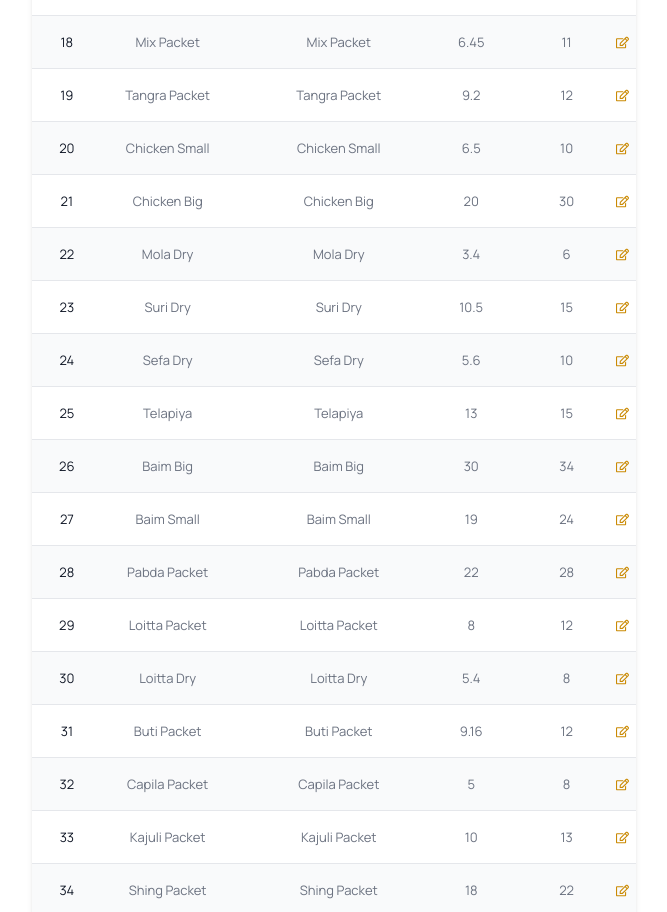
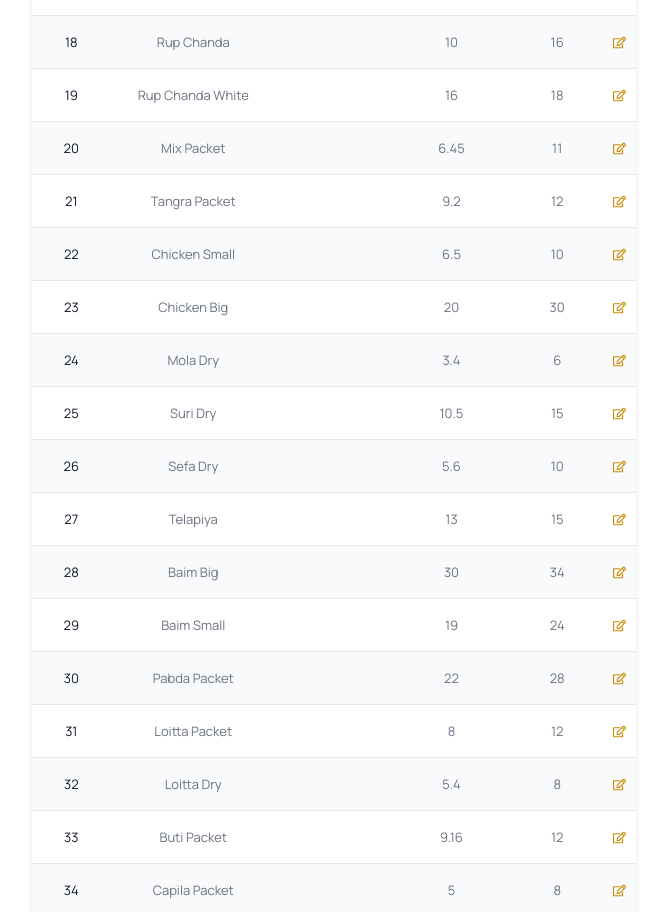
Before and after one commit to Developer-Rakib/al-baraka-fish, a Next.js app: page /stockFish in a window 1280 px wide. Shown: the part 1885-2797 px from the top of the page, without its empty margins (306-973 px from the left). Built offline with nearby package versions, Linux system fonts and the light colour scheme.

Commit message:
some fish data added and ui change

```diff
--- a/public/fishStock.json
+++ b/public/fishStock.json
@@ -383,6 +383,12 @@
         "peaceStockQty": 10
     },
     {
+        "itemName": "Star Baim Loos",
+        "buyPricePerKG": 20,
+        "sellPricePerKG": 25,
+        "peaceStockQty": 10
+    },
+    {
         "_id": "67fa9d4d4874d0a0866100b3",
         "itemName": "Shoil",
         "buyPricePerKG": 20,
@@ -394,6 +400,13 @@
         "itemName": "Rup Chanda",
         "buyPricePerKG": 10,
         "sellPricePerKG": 16,
+        "peaceStockQty": 10
+    },
+    {
+        "_id": "67fa9d4d4874d0a0866100b4",
+        "itemName": "Rup Chanda White",
+        "buyPricePerKG": 16,
+        "sellPricePerKG": 18,
         "peaceStockQty": 10
     },
     {
@@ -510,9 +523,15 @@
     },
     {
         "_id": "67fa9d4d4874d0a0866100c5",
-        "itemName": "Shing Packet",
+        "itemName": "Shing loos Packet",
         "buyPricePerKG": 18,
         "sellPricePerKG": 22,
+        "peaceStockQty": 10
+    },
+    {
+        "itemName": "Shing loos Pakistani",
+        "buyPricePerKG": 17,
+        "sellPricePerKG": 21,
         "peaceStockQty": 10
     },
     {
@@ -531,10 +550,24 @@
     },
     {
         "_id": "67fa9d4d4874d0a0866100c8",
-        "itemName": "Kaski",
-        "buyPricePerKG": 3.54,
+        "itemName": "Kaski Small Tray",
+        "buyPricePerKG": 3.33,
         "sellPricePerKG": 6,
         "peaceStockQty": 10
+    },
+    {
+        "_id": "67fa9d4d4874d0a0866100c8",
+        "itemName": "Kaski Big Tray",
+        "buyPricePerKG": 5,
+        "sellPricePerKG": 8,
+        "peaceStockQty": 15
+    },
+    {
+        "_id": "67fa9d4d4874d0a0866100d6",
+        "itemName": "Kaski Blk Packet",
+        "buyPricePerKG": 6.45,
+        "sellPricePerKG": 10,
+        "peaceStockQty": 24
     },
     {
         "_id": "67fa9d4d4874d0a0866100c9",
@@ -579,6 +612,12 @@
         "peaceStockQty": 10
     },
     {
+        "itemName": "Taki Loos",
+        "buyPricePerKG": 12,
+        "sellPricePerKG": 16,
+        "peaceStockQty": 10
+    },
+    {
         "_id": "67fa9d4d4874d0a0866100cf",
         "itemName": "Beef",
         "buyPricePerKG": 17.77,
@@ -586,16 +625,15 @@
         "peaceStockQty": 10
     },
     {
+        "itemName": "Meat Pk",
+        "buyPricePerKG": 18,
+        "sellPricePerKG": 23,
+        "peaceStockQty": 20
+    },
+    {
         "_id": "67fa9d4d4874d0a0866100d0",
         "itemName": "Duck",
         "buyPricePerKG": 38.33,
-        "sellPricePerKG": 45,
-        "peaceStockQty": 10
-    },
-    {
-        "_id": "67fa9d4d4874d0a0866100d1",
-        "itemName": "Singri Packet Arbian",
-        "buyPricePerKG": 39.5,
         "sellPricePerKG": 45,
         "peaceStockQty": 10
     },
@@ -628,13 +666,6 @@
         "peaceStockQty": 25
     },
     {
-        "_id": "67fa9d4d4874d0a0866100d6",
-        "itemName": "Kaski Blk Packet",
-        "buyPricePerKG": 6.45,
-        "sellPricePerKG": 10,
-        "peaceStockQty": 24
-    },
-    {
         "_id": "67fa9d4d4874d0a0866100d7",
         "itemName": "Shing Blk",
         "buyPricePerKG": 13.33,
@@ -658,7 +689,7 @@
     {
         "_id": "67fa9d4d4874d0a0866100da",
         "itemName": "Play",
-        "buyPricePerKG": 14.4,
+        "buyPricePerKG": 8.6,
         "sellPricePerKG": 20,
         "peaceStockQty": 24
     },
@@ -675,5 +706,36 @@
         "buyPricePerKG": 22.5,
         "sellPricePerKG": 28,
         "peaceStockQty": 30
+    },
+    {
+        "itemName": "Singri Golda Tray",
+        "buyPricePerKG": 10,
+        "sellPricePerKG": 15,
+        "peaceStockQty": 30
+    },
+    {
+        "itemName": "Singri Dray",
+        "buyPricePerKG": 5,
+        "sellPricePerKG": 10,
+        "peaceStockQty": 20
+    },
+    {
+        "_id": "67fa9d4d4874d0a0866100d1",
+        "itemName": "Singri Packet Arbian",
+        "buyPricePerKG": 39.5,
+        "sellPricePerKG": 45,
+        "peaceStockQty": 10
+    },
+    {
+        "itemName": "Cakra",
+        "buyPricePerKG": 16.5,
+        "sellPricePerKG": 23,
+        "peaceStockQty": 20
+    },
+    {
+        "itemName": "Kaillara",
+        "buyPricePerKG": 21,
+        "sellPricePerKG": 25,
+        "peaceStockQty": 20
     }
 ]
--- a/src/app/stockFish/SingleFishStock.js
+++ b/src/app/stockFish/SingleFishStock.js
@@ -64,13 +64,13 @@ function SingleFishStock({ i, singleFish, setFishStock, fishStock }) {
             </td>
             <td className="py-2     text-[9px] sm:text-[13px]  sm:py-4">
 
-                {singleFish?.variation ?
+                {singleFish?.variation &&
 
                     singleFish?.variation.map((f, i) => {
                         return <p className='border-b' key={i}>{f.type}</p>
                     })
-                    :
-                    singleFish.itemName
+                    // :
+                    // singleFish.itemName
                 }
             </td>
 
@@ -98,6 +98,12 @@ function SingleFishStock({ i, singleFish, setFishStock, fishStock }) {
                 }
 
             </td>
+            {/* <td className="py-2   text-[7px] sm:text-[13px]   text-center sm:py-4">
+                {
+                    singleFish.peaceStockQty
+                }
+
+            </td> */}
             <td className="py-2 text-[7px] sm:text-[13px]   text-center sm:py-4">
                 <label onClick={() => setEditModal(true)} htmlFor="my-modal-4" className="">
                     <FaRegEdit
--- a/src/app/stockFish/page.js
+++ b/src/app/stockFish/page.js
@@ -102,6 +102,11 @@ export default function Inventory() {
                                                                 />
                                                             </div>
                                                             <div className="col-span-6 sm:col-span-2 ">
+                                                                <label htmlFor="variation" className="block text-sm font-medium text-gray-700">Variation</label>
+                                                                <input type={"text"} id="variation" name="variation" autoComplete="variation" className="text-center mt-1 block w-full py-2 px-3 border border-gray-300 bg-white rounded-md shadow-sm focus:outline-none focus:ring-indigo-500 focus:border-indigo-500 sm:text-sm"
+                                                                />
+                                                            </div>
+                                                            <div className="col-span-6 sm:col-span-2 ">
                                                                 <label htmlFor="buyPricePerKG" className="block text-sm font-medium text-gray-700">Buy Price</label>
                                                                 <input type={"text"} id="buyPricePerKG" name="buyPricePerKG" autoComplete="buyPricePerKG" className="text-center mt-1 block w-full py-2 px-3 border border-gray-300 bg-white rounded-md shadow-sm focus:outline-none focus:ring-indigo-500 focus:border-indigo-500 sm:text-sm"
                                                                 />
@@ -156,14 +161,17 @@ export default function Inventory() {
                                                     Fish Name
                                                 </th>
                                                 <th scope="col" className="py-2 sm:text-[12px] text-[9px]  sm:py-3">
+                                                    Variation
+                                                </th>
+                                                <th scope="col" className="py-2 sm:text-[12px] text-[9px]  sm:py-3">
                                                     Buy Price
                                                 </th>
                                                 <th scope="col" className="py-2 sm:text-[12px] text-[9px] text-center sm:py-3">
                                                     Sell Price
                                                 </th>
-                                                <th scope="col" className="py-2 sm:text-[12px] text-[9px] text-center sm:py-3 ">
+                                                {/* <th scope="col" className="py-2 sm:text-[12px] text-[9px] text-center sm:py-3 ">
                                                     Stock QTY
-                                                </th>
+                                                </th> */}
                                                 <th scope="col" className="py-2 sm:text-[12px] text-[9px] text-center sm:py-3 ">
 
                                                 </th>
```
